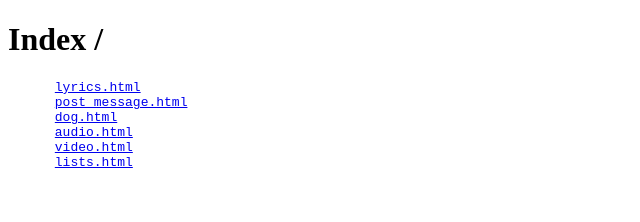
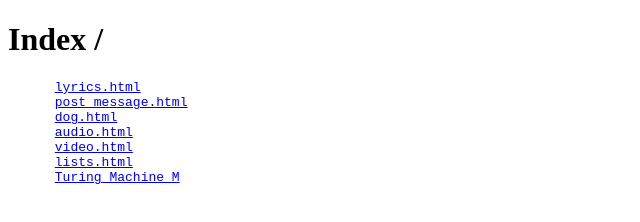
Before and after one commit to cfurley/modernjs, a plain HTML site: page chapter-000-html-css/_index.html in a window 1280 px wide. Shown: the whole page, without its empty margins (0-640 px from the left). Drawn offline with Linux system fonts and the light colour scheme.

Commit message:
Updated with link to Turing Machine M.

```diff
--- a/chapter-000-html-css/_index.html
+++ b/chapter-000-html-css/_index.html
@@ -15,6 +15,7 @@
       <a href="'./audio.html">audio.html</a>
       <a href="./video.html">video.html</a>
       <a href="./lists.html">lists.html</a>
+      <a href="./turing_machine_m.html">Turing Machine M</a>
     </pre>
   </div>
 </body>
```
